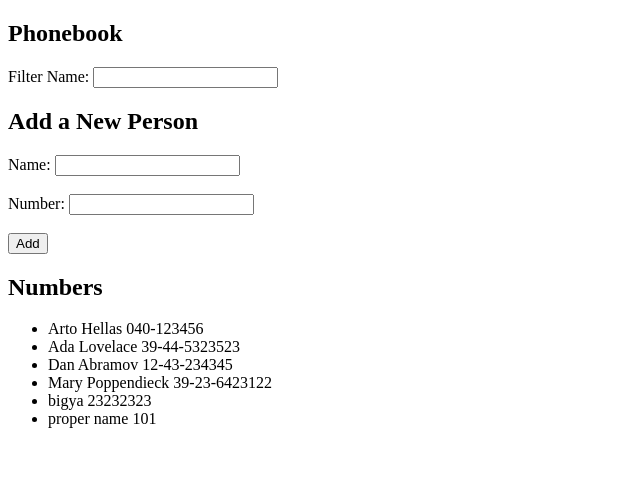
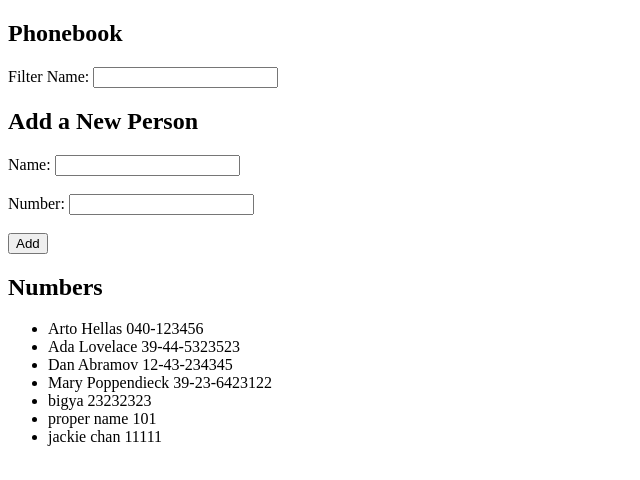
Before and after one commit to bigyaa/fullstackopen2019_exercises, a React (Create React App) app in the folder part2/phonebook/: page / in a window 1280 px wide. Shown: the top 480 px of the page, without its empty margins (0-640 px from the left). Built offline with nearby package versions, Linux system fonts and the light colour scheme; data requests are answered from the project's data file.

Commit message:
2.16 separate services module

```diff
--- a/part2/phonebook/db.json
+++ b/part2/phonebook/db.json
@@ -29,6 +29,11 @@
       "id": 6,
       "name": "proper name",
       "number": "101"
+    },
+    {
+      "id": 7,
+      "name": "jackie chan",
+      "number": "11111"
     }
   ]
 }
--- a/part2/phonebook/src/components/App.js
+++ b/part2/phonebook/src/components/App.js
@@ -1,20 +1,15 @@
 import React, { useState, useEffect } from "react";
+
 import PersonForm from "./PersonForm";
 import Persons from "./Persons";
 import Filter from "./Filter";
-import axios from "axios";
+import personServices from "../services/personServices";
 
 const App = () => {
 	const [persons, setPersons] = useState([]);
 	const [newName, setNewName] = useState("");
 	const [newNumber, setNewNumber] = useState("");
 	const [nameFilter, setNameFilter] = useState("");
-
-  const baseUrl = "http://localhost:3009/persons";
-
-  useEffect(() => {
-    axios.get(baseUrl).then(response => setPersons(response.data));
-  }, []);
 
 	const handleNameChange = event => setNewName(event.target.value);
 	const handleNumberChange = event => setNewNumber(event.target.value);
@@ -26,18 +21,24 @@ const App = () => {
 		if (persons.find(person => person.name === newName)) {
 			alert(`${newName} already exists in the phonebook`);
 		} else {
-      axios
-        .post(baseUrl, {
+			const newPerson = {
 				id: persons.length + 1,
 				name: newName,
 				number: newNumber
-        })
-        .then(response => setPersons(persons.concat(response.data)));
+			};
+
+			personServices
+				.addPerson(newPerson)
+				.then(response => setPersons(persons.concat(response)));
 
 			setNewName("");
 			setNewNumber("");
 		}
 	};
+
+	useEffect(() => {
+		personServices.getAll().then(response => setPersons(response));
+	}, []);
 
 	return (
 		<div>
--- /dev/null
+++ b/part2/phonebook/src/services/personServices.js
@@ -0,0 +1,10 @@
+import axios from "axios";
+
+const baseUrl = "http://localhost:3009/persons";
+
+const getAll = () => axios.get(baseUrl).then(response => response.data);
+
+const addPerson = person =>
+  axios.post(baseUrl, person).then(response => response.data);
+
+export default { getAll, addPerson };
```
Lines whose indentation alone changed are shown as unchanged.
